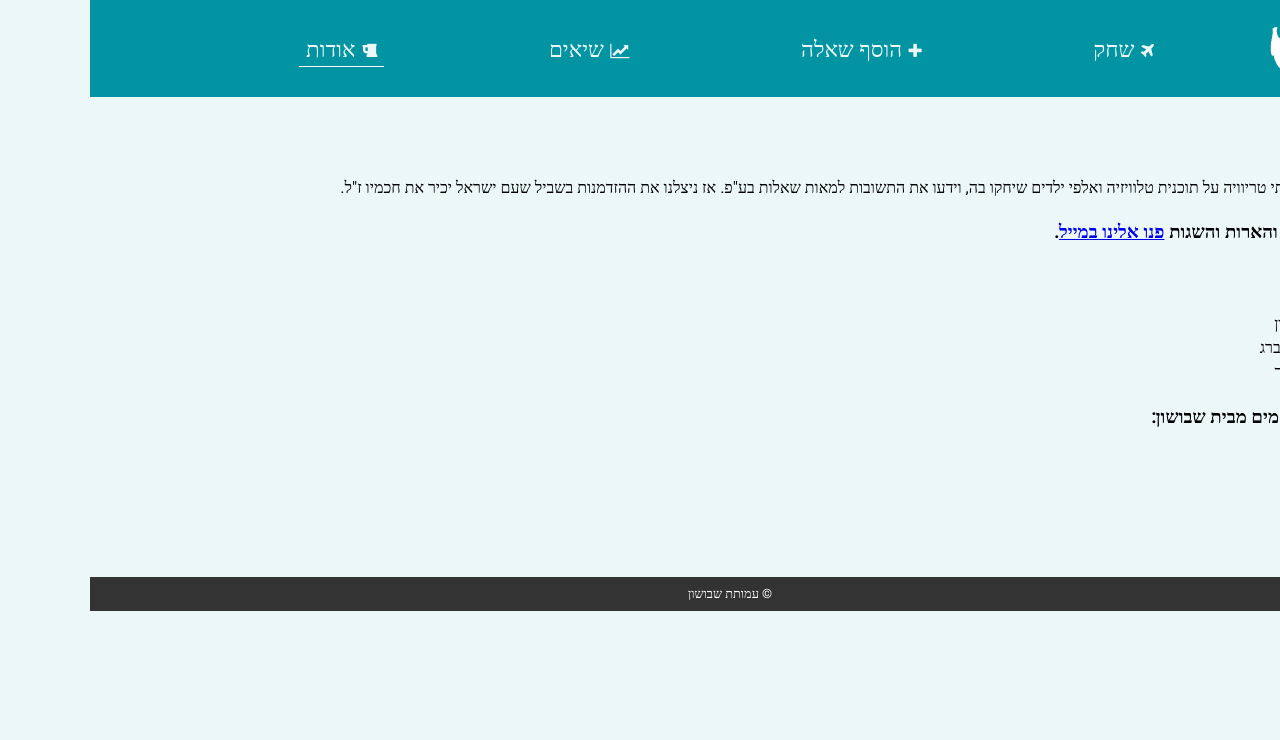
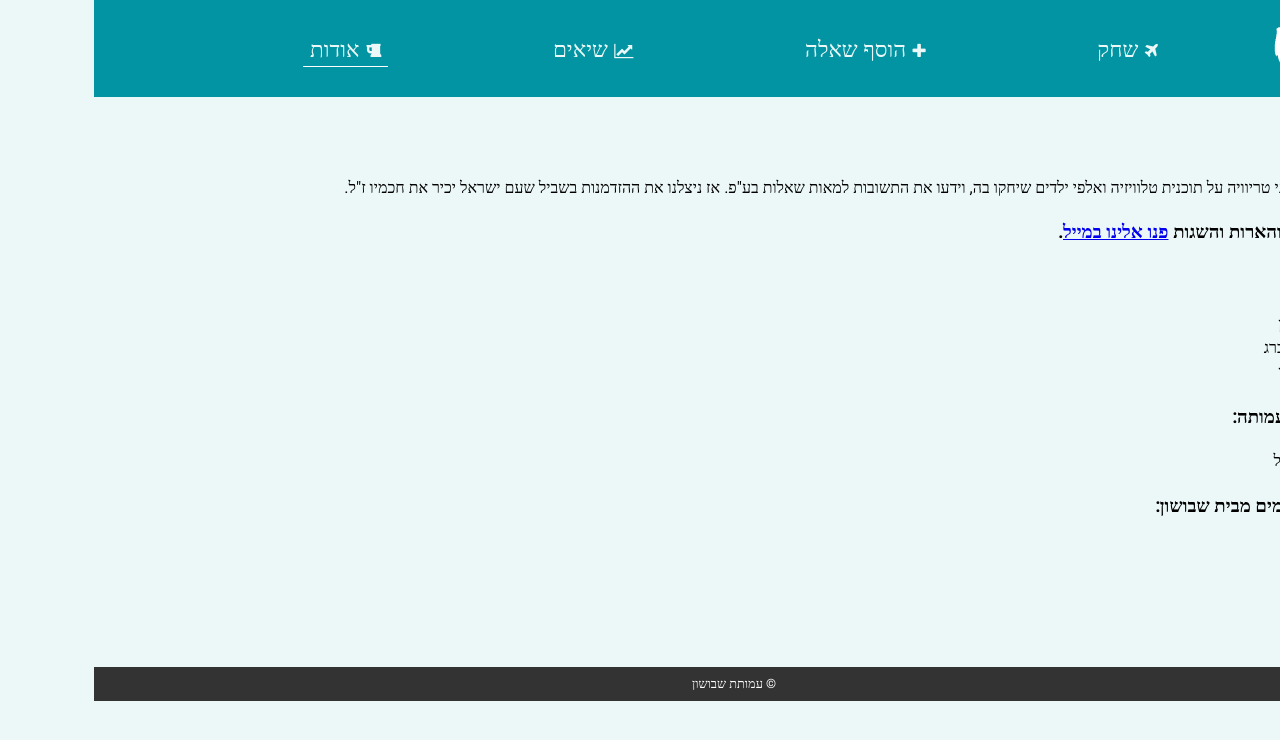
Before and after one commit to nitayke/hahamim, a Jekyll site: the page built from about.html, in a window 1280 px wide. Shown: the top 740 px of the page. Built offline with Jekyll 4.4.1, drawn with Linux system fonts in a browser that asks for light colours.

Commit message:
Update about.html

```diff
--- a/about.html
+++ b/about.html
@@ -11,6 +11,8 @@
     <p>אייל הלמון<br>
         דויד גולדנברג<br>
         נתאי קסנר</p>
+    <h3>מנכ"ל העמותה:</h3>
+    <p>אורי בובליל</p>
     <h3>לעוד מיזמים מבית שבושון:</h3>
     <div>
         <a href="https://shvushon.github.io/shvushon">שבושון</a>
```
